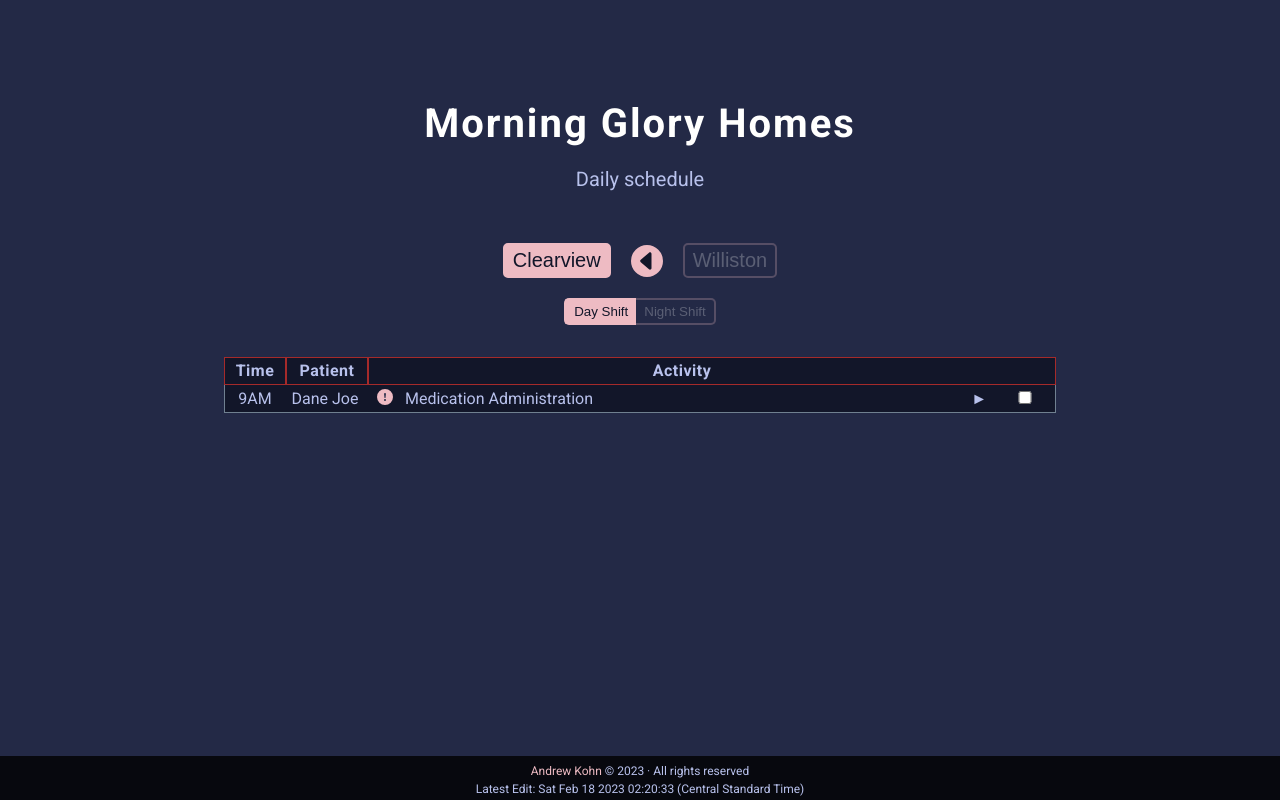
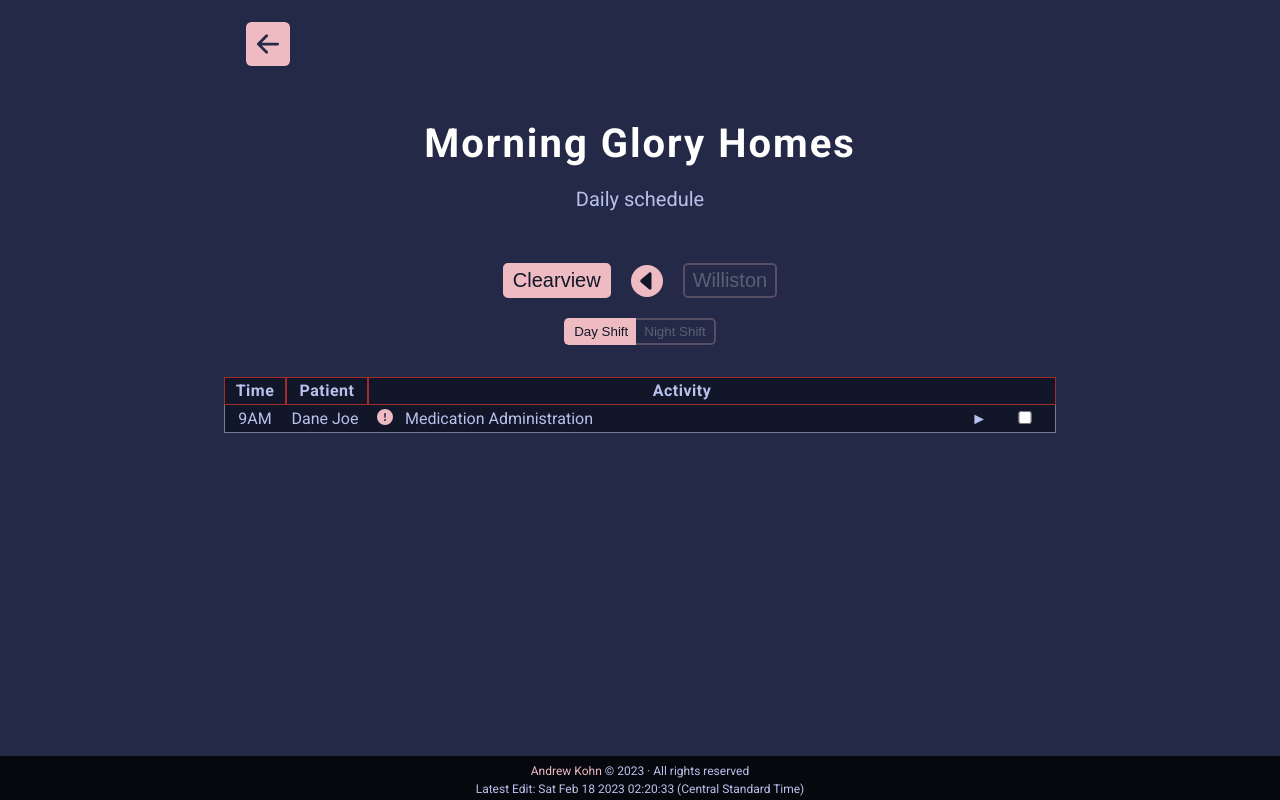
Before and after one commit to AndrewKohn/mgh-daily-schedule, a React (Vite) app in the folder client/: page /daily-schedule in a window 1280 px wide. Built offline with nearby package versions, Linux system fonts and the light colour scheme.

Commit message:
Add return to home page button

```diff
--- a/client/src/components/Header/Header.scss
+++ b/client/src/components/Header/Header.scss
@@ -6,10 +6,26 @@ header {
   gap: 2rem;
   padding: 10rem 0 3.2rem 0;
   width: 100%;
+  position: relative;
+
+  .back-icon {
+    position: absolute;
+    top: 0;
+    left: 0;
+    transform: translate(50%, 50%) scale(1);
+    color: $button;
+    height: 4.4rem;
+    width: 4.4rem;
+
+    &:active {
+      transform: translate(50%, 50%) scale(0.95);
+    }
+  }
 
   .primary-heading-container {
     @include mixins.DisplayFlex(center, center, column, nowrap);
     gap: 2rem;
+
     h1 {
       color: $header;
       font-size: 4rem;
--- a/client/src/components/Header/Header.tsx
+++ b/client/src/components/Header/Header.tsx
@@ -1,7 +1,12 @@
 import './Header.scss';
-import { BsFillCaretRightFill } from 'react-icons/bs';
+import {
+  BsArrowLeftSquareFill,
+  BsChevronLeft,
+  BsFillCaretRightFill,
+} from 'react-icons/bs';
 import { useContext, useEffect, useState } from 'react';
 import StaffShiftContext from '../../store/StaffShiftContext';
+import { Link } from 'react-router-dom';
 
 interface Props {}
 
@@ -52,6 +57,9 @@ const Header = ({}: Props) => {
 
   return (
     <header>
+      <Link to="/">
+        <BsArrowLeftSquareFill className="back-icon" />
+      </Link>
       <div className="primary-heading-container">
         <h1>Morning Glory Homes</h1>
         <p>Daily schedule</p>
```
